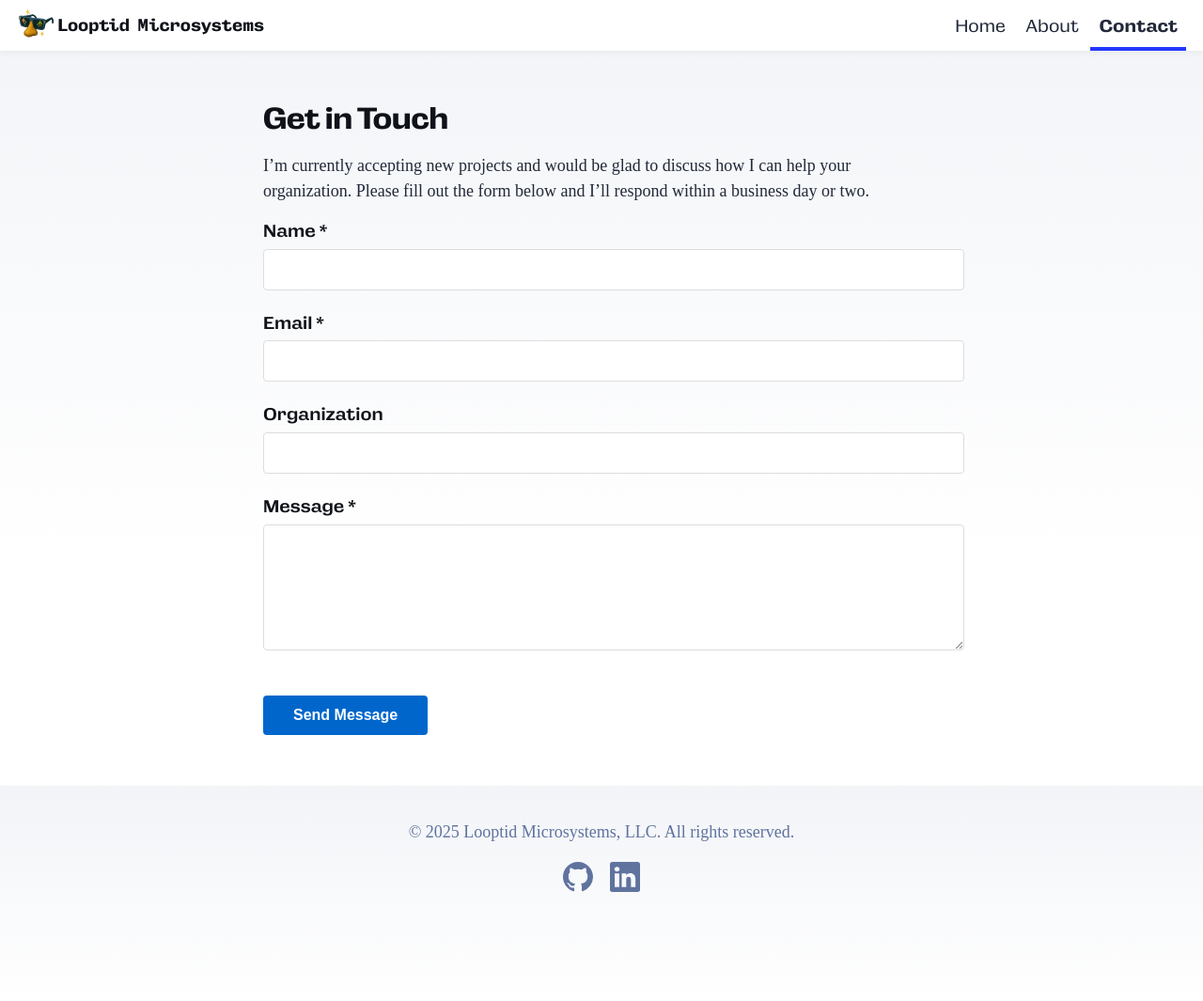
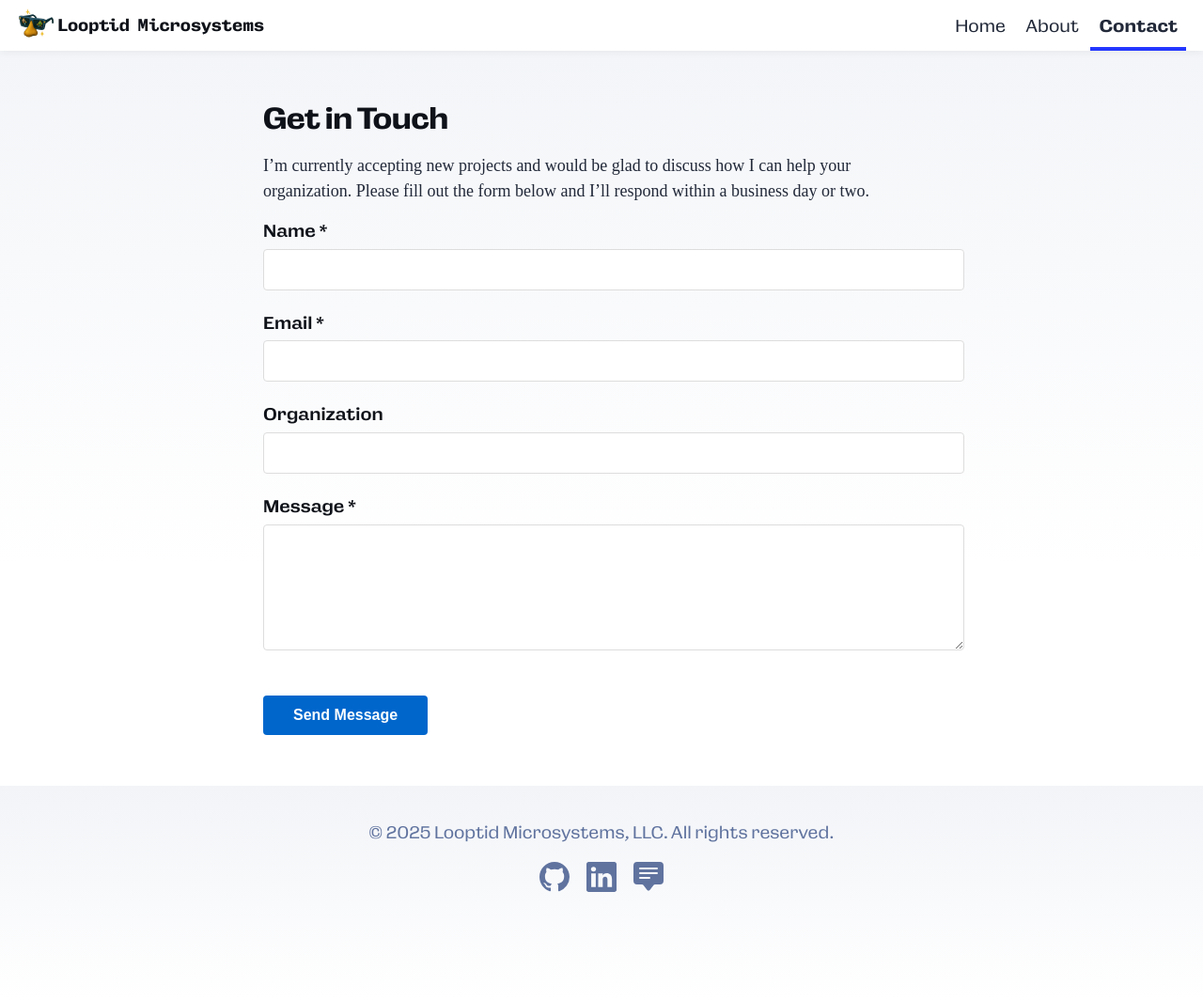
Before and after one commit to mdpearson/looptid-homepage, an Astro site: page /contact in a window 1280 px wide. Shown: the whole page at 94% size. Built offline with nearby package versions, Linux system fonts and the light colour scheme; Astro itself is replaced by a stand-in of ours; a web font is replaced by a local one.

Commit message:
Add contact icon for footer

```diff
--- a/src/components/Footer.astro
+++ b/src/components/Footer.astro
@@ -18,6 +18,13 @@ import { SITE_TITLE } from '../consts';
     		<span class="sr-only">Follow me on LinkedIn</span>
 			<svg aria-hidden="true" xmlns="http://www.w3.org/2000/svg" width="32" height="32" fill="currentColor" class="bi bi-linkedin" viewBox="0 0 16 16">
   				<path fill="currentColor" d="M0 1.146C0 .513.526 0 1.175 0h13.65C15.474 0 16 .513 16 1.146v13.708c0 .633-.526 1.146-1.175 1.146H1.175C.526 16 0 15.487 0 14.854zm4.943 12.248V6.169H2.542v7.225zm-1.2-8.212c.837 0 1.358-.554 1.358-1.248-.015-.709-.52-1.248-1.342-1.248S2.4 3.226 2.4 3.934c0 .694.521 1.248 1.327 1.248zm4.908 8.212V9.359c0-.216.016-.432.08-.586.173-.431.568-.878 1.232-.878.869 0 1.216.662 1.216 1.634v3.865h2.401V9.25c0-2.22-1.184-3.252-2.764-3.252-1.274 0-1.845.7-2.165 1.193v.025h-.016l.016-.025V6.169h-2.4c.03.678 0 7.225 0 7.225z" />
+			</svg>
+		</a>
+
+		<a href="/contact">
+			<span class="sr-only">Contact me</span>
+			<svg viewBox="0 0 16 16" aria-hidden="true" width="32" height="32">
+				<path fill="currentColor" d="M0 2a2 2 0 0 1 2-2h12a2 2 0 0 1 2 2v8a2 2 0 0 1-2 2h-2.5a1 1 0 0 0-.8.4l-1.9 2.533a1 1 0 0 1-1.6 0L5.3 12.4a1 1 0 0 0-.8-.4H2a2 2 0 0 1-2-2V2zm3.5 1a.5.5 0 0 0 0 1h9a.5.5 0 0 0 0-1h-9zm0 2.5a.5.5 0 0 0 0 1h9a.5.5 0 0 0 0-1h-9zm0 2.5a.5.5 0 0 0 0 1h5a.5.5 0 0 0 0-1h-5z"/>
 			</svg>
 		</a>
 
--- a/src/styles/global.css
+++ b/src/styles/global.css
@@ -211,6 +211,7 @@ hr {
   width: auto;
 }
 
-.internal-links {
+.internal-links,
+footer {
   font-family: "Gimlet Sans Web", sans-serif;
 }
```
